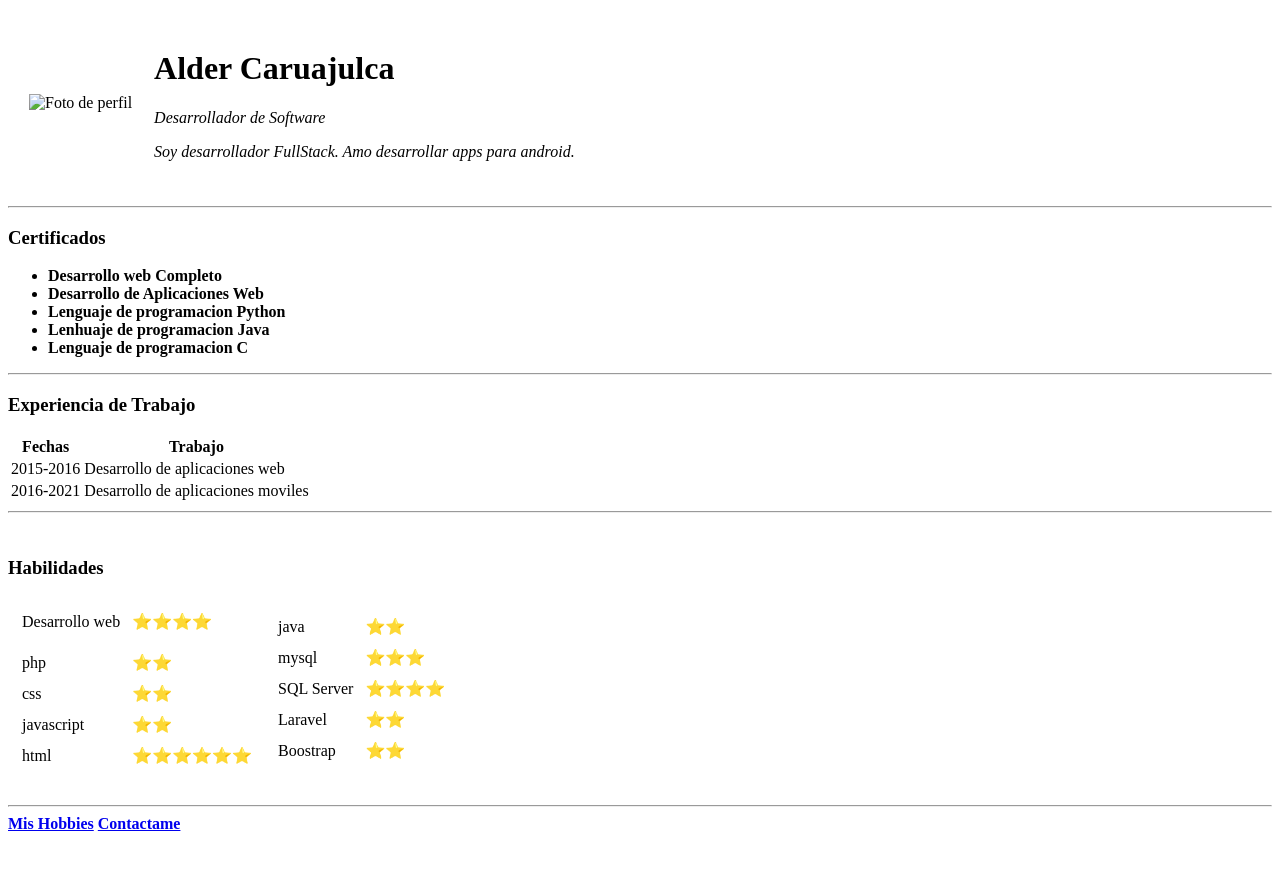
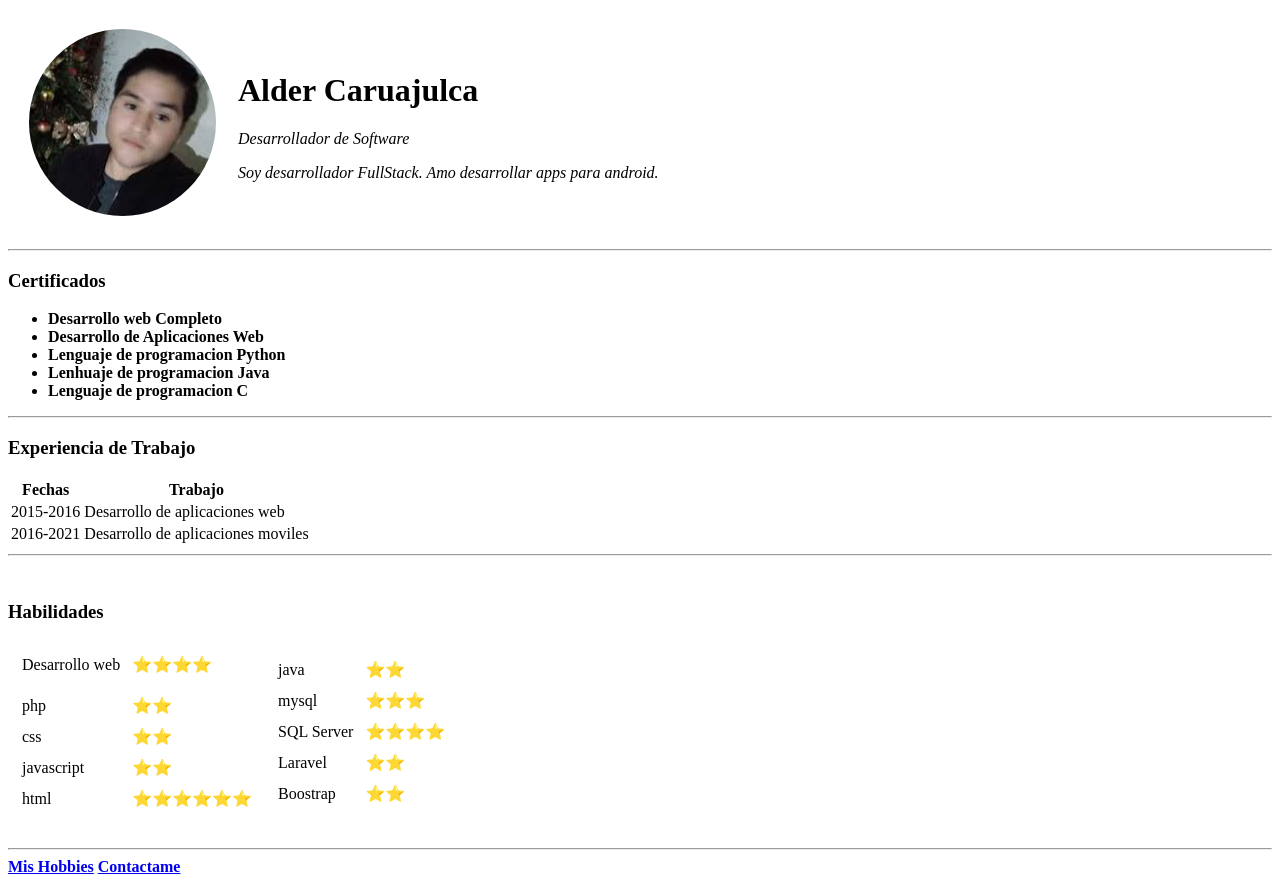
Before and after one commit to Alder-Caruajulca-Cercado/cv, a plain HTML site: page index.html in a window 1280 px wide. Before the commit the page ends 841 px from the top, so only its background shows below. Drawn offline with Linux system fonts and the light colour scheme.

Commit message:
Update index.html

```diff
--- a/index.html
+++ b/index.html
@@ -8,7 +8,7 @@
 	<table cellspacing="20">
 		<tr>
 			<td>
-				<img src="img/fotoperfil.png" alt="Foto de perfil">
+				<img src="fotoperfil.png" alt="Foto de perfil">
 			</td>
 			<td>
 				<h1>Alder Caruajulca</h1>
```
